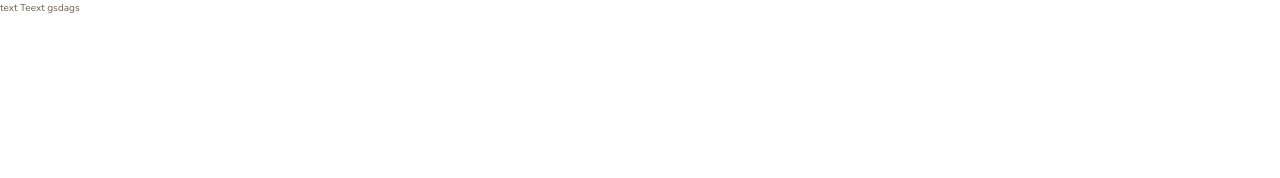
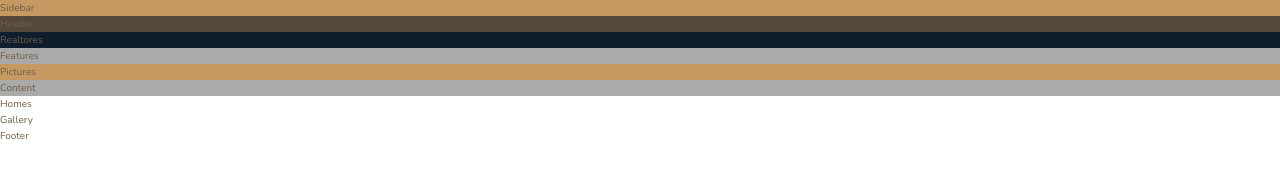
Before and after one commit to ssnadtochii/Nexter, a website: page index.html in a window 1280 px wide. Drawn offline with nearby package versions, Linux system fonts and the light colour scheme.

Commit message:
Basic markup

```diff
--- a/index.html
+++ b/index.html
@@ -12,6 +12,40 @@
         <title>nexter &mdash; your home, your freedom</title>
     </head>
     <body class="container">
-        text Teext gsdags
+        <div class="sidebar">
+            Sidebar
+        </div>
+
+        <div class="header">
+            Header
+        </div>
+
+        <div class="realtors">
+            Realtores
+        </div>
+
+        <section class="features">
+            Features
+        </section>
+
+        <div class="story__pictures">
+            Pictures
+        </div>
+
+        <div class="story__content">
+            Content
+        </div>
+
+        <section class="homes">
+            Homes
+        </section>
+
+        <section class="gallery">
+            Gallery
+        </section>
+
+        <footer class="footer">
+            Footer
+        </footer>
     </body>
 </html>
--- a/sass/_features.scss
+++ b/sass/_features.scss
@@ -0,0 +1,3 @@
+.features {
+    background-color: $color-grey-light-2;
+}
--- a/sass/_header.scss
+++ b/sass/_header.scss
@@ -0,0 +1,3 @@
+.header {
+    background-color: $color-grey-dark-1;
+}
--- a/sass/_realtors.scss
+++ b/sass/_realtors.scss
@@ -0,0 +1,3 @@
+.realtors {
+    background-color: $color-secondary;
+}
--- a/sass/_sidebar.scss
+++ b/sass/_sidebar.scss
@@ -0,0 +1,3 @@
+.sidebar {
+    background-color: $color-primary;
+}
--- a/sass/_story.scss
+++ b/sass/_story.scss
@@ -0,0 +1,9 @@
+.story {
+    &__pictures {
+        background-color: $color-primary;
+    }
+
+    &__content {
+        background-color: $color-grey-light-2;
+    }
+}
```
Also changed, not shown: css/style.css, 1 other file.
